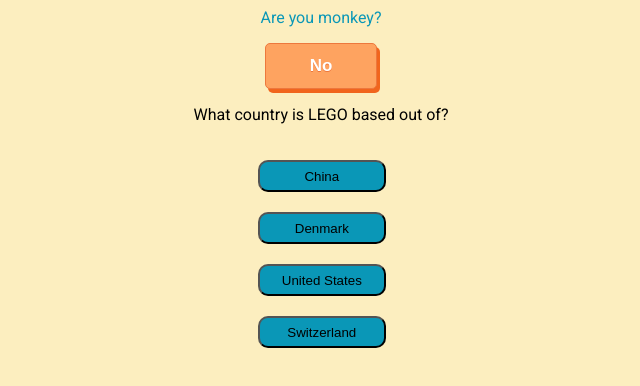
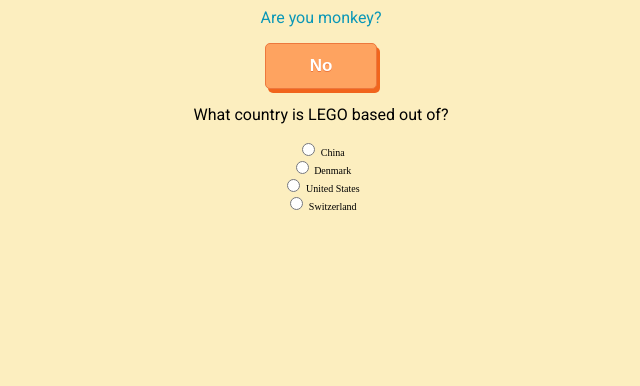
Before and after one commit to ChristianSheherlis/Quiz-Game, a website built with Parcel: page src/index.html in a window 1280 px wide. Shown: the whole page, without its empty margins (319-959 px from the left). Built offline with nearby package versions, Linux system fonts and the light colour scheme.

Commit message:
radio selectors

```diff
--- a/src/js/index.js
+++ b/src/js/index.js
@@ -50,13 +50,25 @@
     "afterbegin",
     ` <p class="question">${questionBank[questionNumb].question}</li>
       <div class="answer-btns">
-          <button class="ans">${questionBank[questionNumb].answers[0]}</button>
-          <button class="ans">${questionBank[questionNumb].answers[1]}</button>
-          <button class="ans">${questionBank[questionNumb].answers[2]}</button>
-          <button class="ans">${questionBank[questionNumb].answers[3]}</button>
+          <div>
+            <input type = "radio" class="first-ans ans" name="answer">
+            <label for="first-ans">${questionBank[questionNumb].answers[0]}</label>
+          </div>
+          <div><input type = "radio" class="second-ans ans" name="answer">
+          <label for="second-ans">${questionBank[questionNumb].answers[1]}</label>
+          </div>
+          <div>
+            <input type = "radio" class="third-ans ans" name="answer">
+            <label for="third-ans">${questionBank[questionNumb].answers[2]}</label>
+          </div>
+          <div>
+            <input type = "radio" class="fourth-ans ans" name="answer">
+            <label for="fourth-ans">${questionBank[questionNumb].answers[3]}</label>
+          </div>
       </div>`
   );
 }
 
 shuffleEntireBank();
+
 nextQuestion();
--- a/src/scss/style.scss
+++ b/src/scss/style.scss
@@ -55,28 +55,3 @@
 .quiz-container {
   text-align: center;
 }
-
-.answer-btns {
-  display: flex;
-  flex-direction: column;
-  width: 70vw;
-  text-align: center;
-  margin-left: 15%;
-
-  @include desktop {
-    width: 20vw;
-    margin-left: 45%;
-  }
-}
-
-.ans {
-  height: 4vh;
-  width: 70vw;
-  margin-top: 2rem;
-  background-color: #0a97b7;
-  border-radius: 10px;
-
-  @include desktop {
-    width: 10vw;
-  }
-}
```
